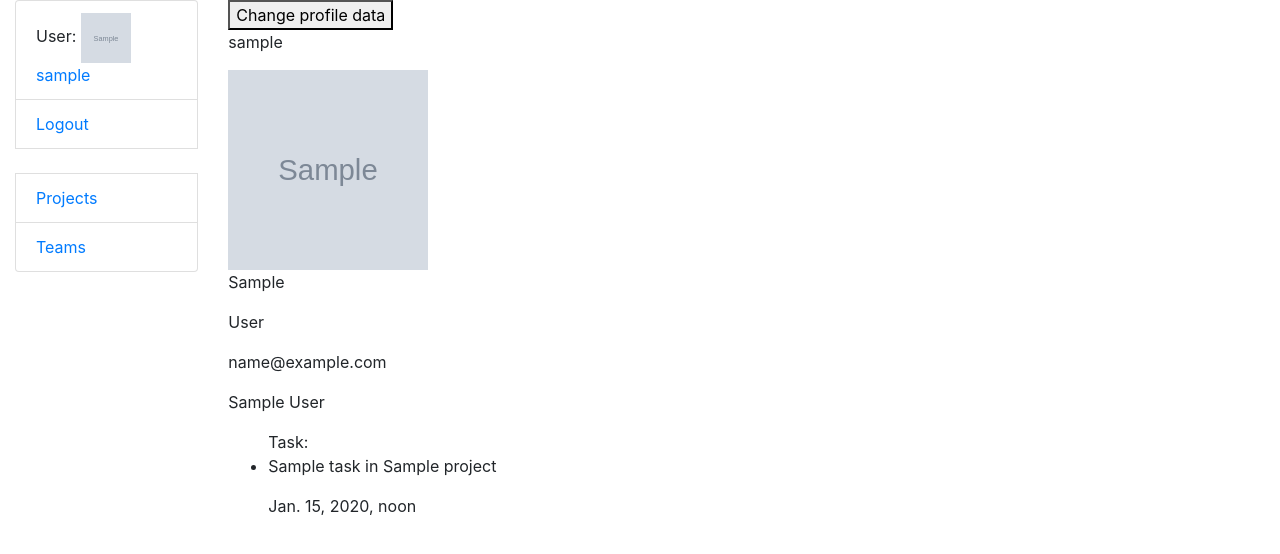
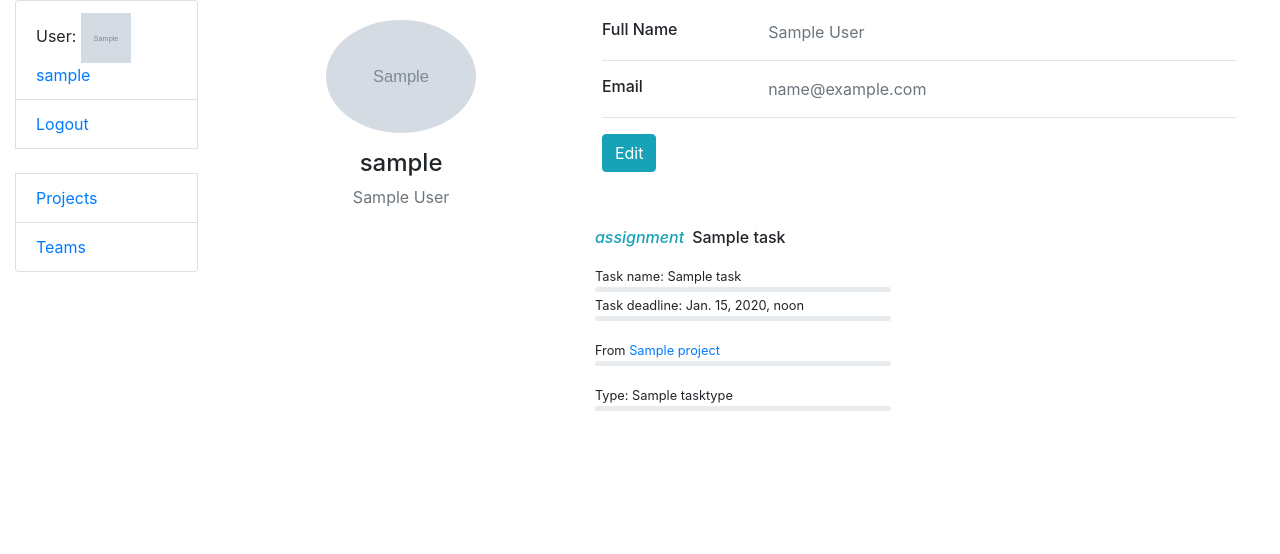
Before and after one commit to CharmNiovi/it_company_task_manager, a Django app: a page that uses templates/registration/profile.html in a window 1280 px wide. Shown: the top 554 px of the page. Run offline with Django 4.2, Linux system fonts and the light colour scheme; a user stored in the database is signed in; tables that the repository leaves empty hold one stand-in row (values such as "Sample post"); grey boxes marked "Sample" are stand-in pictures.

Commit message:
reworked profile.html

```diff
--- a/accounts/views.py
+++ b/accounts/views.py
@@ -35,8 +35,8 @@ class ProfileView(
         context["tasks"] = (
             context["object"].tasks
             .exclude(status="D")
-            .select_related("project")
-            .order_by("deadline")[:10]
+            .order_by("deadline")
+            .select_related("project", "task_type")[:10]
         )
         return context
 
--- a/templates/registration/profile.html
+++ b/templates/registration/profile.html
@@ -1,25 +1,106 @@
 {% extends 'base.html' %}
 {% block content %}
-  {% if user == object %}
-  <a href="{% url 'accounts:profile-update' %}"><button>Change profile data</button></a>
-  {% endif %}
-  <p>{{ object.username }}</p>
-  {% if object.profile_picture %}
-  <img src="{{ object.profile_picture.url }}" width="200" height="200">
-  {% endif %}
-  <p>{{ object.first_name }}</p>
-  <p>{{ object.last_name }}</p>
-  <p>{{ object.email }}</p>
-  <p>{{ object.position }}</p>
-  {% if user == object %}
-  <ul>
-    Task:
-  {% for task in tasks %}
-    <li>
-    <p>{{ task.name }} in {{ task.project.name }}</p>
-    <p>{{ task.deadline }}</p>
-    </li>
-  {% endfor %}
-  </ul>
-  {% endif %}
+  <style>
+
+      .card {
+          position: relative;
+          display: flex;
+          flex-direction: column;
+          min-width: 0;
+          word-wrap: break-word;
+          background-color: #fff;
+          background-clip: border-box;
+          border: 0 solid rgba(0, 0, 0, .125);
+          border-radius: .25rem;
+      }
+
+      .gutters-sm > .col, .gutters-sm > [class*=col-] {
+          padding-right: 8px;
+          padding-left: 8px;
+      }
+  </style>
+  <div class="container">
+    <div class="main-body">
+      <div class="row gutters-sm">
+        <div class="col-md-4 mb-3">
+          <div class="card">
+            <div class="card-body">
+              <div class="d-flex flex-column align-items-center text-center">
+                <img src="{{ object.profile_picture.url }}" alt="Admin" class="rounded-circle" width="150">
+                <div class="mt-3">
+                  <h4>{{ object.username }}</h4>
+                  <p class="text-secondary mb-1">{{ object.position }}</p>
+                </div>
+              </div>
+            </div>
+          </div>
+        </div>
+        <div class="col-md-8">
+          <div class="card mb-3">
+            <div class="card-body">
+              <div class="row">
+                <div class="col-sm-3">
+                  <h6 class="mb-0">Full Name</h6>
+                </div>
+                <div class="col-sm-9 text-secondary">
+                  {{ object.first_name }} {{ object.last_name }}
+                </div>
+              </div>
+              <hr>
+              <div class="row">
+                <div class="col-sm-3">
+                  <h6 class="mb-0">Email</h6>
+                </div>
+                <div class="col-sm-9 text-secondary">
+                  {{ object.email }}
+                </div>
+              </div>
+              <hr>
+              <div class="row">
+                <div class="col-sm-12">
+                  {% if user == object %}
+                    <a href="{% url 'accounts:profile-update' %}">
+                      <button class="btn btn-info ">Edit</button>
+                    </a>
+                  {% endif %}
+                </div>
+              </div>
+            </div>
+          </div>
+
+          <div class="row gutters-sm">
+            {% if user == object %}
+              {% for task in tasks %}
+
+                <div class="col-sm-6 mb-3">
+                  <div class="card h-100">
+                    <div class="card-body">
+                      <h6 class="d-flex align-items-center mb-3"><i class="material-icons text-info mr-2">assignment</i>{{ task.name }}</h6>
+                      <small>Task name: {{ task.name }}</small>
+                      <div class="progress" style="height: 5px">
+                      </div>
+                      <small>Task deadline: {{ task.deadline }}</small>
+                      <div class="progress mb-3" style="height: 5px">
+                      </div>
+                      <small>From <a href="{% url 'task_board:project-detail' task.project.pk %}">{{ task.project.name }}</a></small>
+                      <div class="progress mb-3" style="height: 5px">
+                      </div>
+                      <small>Type: {{ task.task_type.name }}</small>
+                      <div class="progress mb-3" style="height: 5px">
+                      </div>
+                    </div>
+                  </div>
+                </div>
+
+              {% endfor %}
+            {% endif %}
+
+          </div>
+
+
+        </div>
+      </div>
+
+    </div>
+  </div>
 {% endblock %}
--- a/templates/task_board/team_list.html
+++ b/templates/task_board/team_list.html
@@ -1,6 +1,6 @@
 {% extends 'base.html' %}
 {% block content %}
-  <a href="{% url 'task_board:team-create' %}"><button>Create team</button></a>
+  <a href="{% url 'task_board:team-create' %}"><button class="btn btn-primary">Create team</button></a>
   <ul>
     {% for team in object_list %}
       <li>
```
